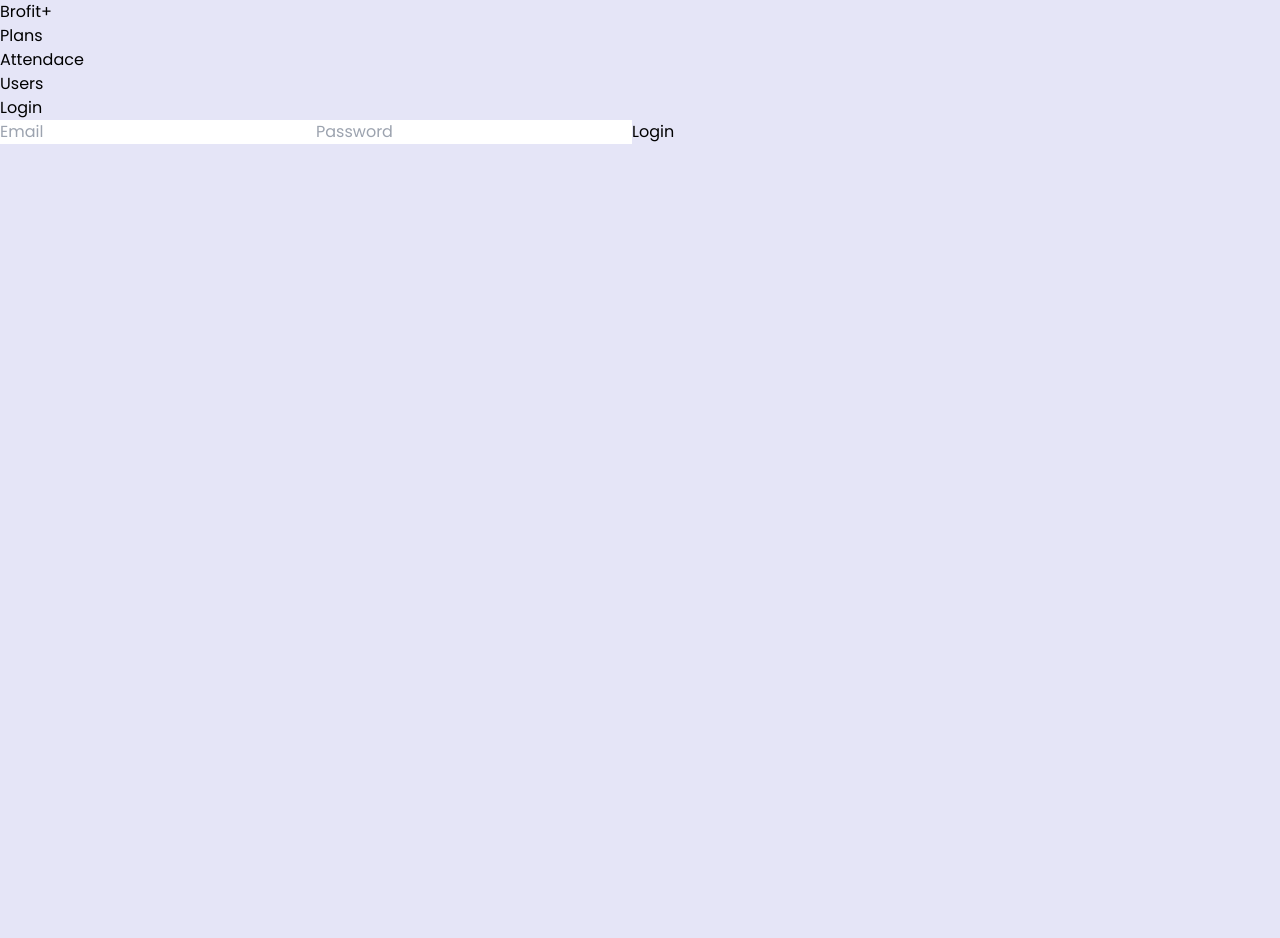
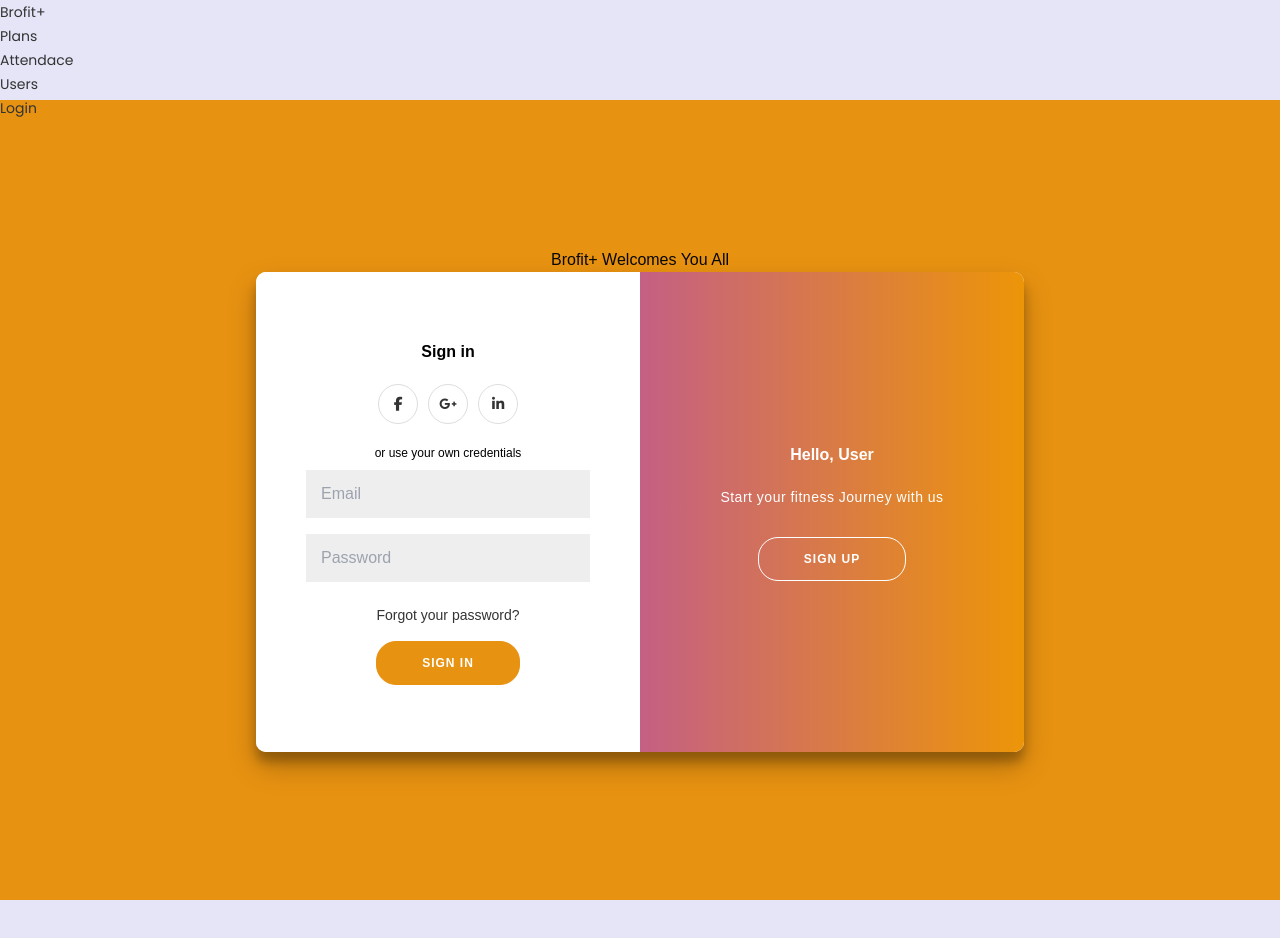
Before and after one commit to Shivam-Negi/BroFit, a React (Vite) app in the folder client/: page /login in a window 1280 px wide. Shown: the top 938 px of the page. Before the commit the page ends 800 px from the top, so only its background shows below. Built offline with nearby package versions, Linux system fonts and the light colour scheme.

Commit message:
changes done to login.jsx , index.css , index.html

```diff
--- a/client/index.html
+++ b/client/index.html
@@ -4,10 +4,17 @@
     <meta charset="UTF-8" />
     <link rel="icon" type="image/svg+xml" href="/vite.svg" />
     <meta name="viewport" content="width=device-width, initial-scale=1.0" />
+    <link rel="preconnect" href="https://fonts.googleapis.com">
+
+
     <title>Vite + React</title>
   </head>
   <body>
     <div id="root"></div>
     <script type="module" src="/src/main.jsx"></script>
+    <script
+      src="https://kit.fontawesome.com/99b9ce2976.js"
+      crossorigin="anonymous"></script>
+
   </body>
 </html>
--- a/client/src/index.css
+++ b/client/src/index.css
@@ -9,3 +9,231 @@ body {
   color: #000000;
   font-family: 'Poppins', sans-serif;
 }
+
+* {
+  box-sizing: border-box;
+}
+
+.hbody {
+  background: #e89211;
+  display: flex;
+  justify-content: center;
+  align-items: center;
+  flex-direction: column;
+  font-family: 'Montserrat', sans-serif;
+  height: 100vh;
+  margin: -20px 0 50px;
+}
+
+h1 {
+  font-weight: bold;
+  margin: 0;
+}
+
+h2 {
+  text-align: center;
+  color: rgb(9, 9, 9);
+}
+
+p {
+  font-size: 14px;
+  font-weight: 100;
+  line-height: 20px;
+  letter-spacing: 0.5px;
+  margin: 20px 0 30px;
+}
+
+span {
+  font-size: 12px;
+}
+
+a {
+  color: #333;
+  font-size: 14px;
+  text-decoration: none;
+  margin: 15px 0;
+}
+
+button {
+  border-radius: 20px;
+  border: 1px solid #e89211;
+  background-color: #e89211;
+  color: #ffffff;
+  font-size: 12px;
+  font-weight: bold;
+  padding: 12px 45px;
+  letter-spacing: 1px;
+  text-transform: uppercase;
+  transition: transform 80ms ease-in;
+}
+
+button:active {
+  transform: scale(0.95);
+}
+
+button:focus {
+  outline: none;
+}
+
+button.ghost {
+  background-color: transparent;
+  border-color: #ffffff;
+}
+
+form {
+  background-color: #ffffff;
+  display: flex;
+  align-items: center;
+  justify-content: center;
+  flex-direction: column;
+  padding: 0 50px;
+  height: 100%;
+  text-align: center;
+}
+
+input {
+  background-color: #eee;
+  border: none;
+  padding: 12px 15px;
+  margin: 8px 0;
+  width: 100%;
+}
+
+.main-container {
+  background-color: #fff;
+  border-radius: 10px;
+  box-shadow: 0 14px 28px rgba(0, 0, 0, 0.25),
+    0 10px 10px rgba(0, 0, 0, 0.22);
+  position: relative;
+  overflow: hidden;
+  width: 768px;
+  max-width: 100%;
+  min-height: 480px;
+}
+
+.form-main-container {
+  position: absolute;
+  top: 0;
+  height: 100%;
+  transition: all 0.6s ease-in-out;
+}
+
+.sign-in-main-container {
+  left: 0;
+  width: 50%;
+  z-index: 2;
+}
+
+.main-container.right-panel-active .sign-in-main-container {
+  transform: translateX(100%);
+}
+
+.sign-up-main-container {
+  left: 0;
+  width: 50%;
+  opacity: 0;
+  z-index: 1;
+}
+
+.main-container.right-panel-active .sign-up-main-container {
+  transform: translateX(100%);
+  opacity: 1;
+  z-index: 5;
+  animation: show 0.6s;
+}
+
+@keyframes show {
+  0%,
+  49.99% {
+    opacity: 0;
+    z-index: 1;
+  }
+
+  50%,
+  100% {
+    opacity: 1;
+    z-index: 5;
+  }
+}
+
+.layerup-main-container {
+  position: absolute;
+  top: 0;
+  left: 50%;
+  width: 50%;
+  height: 100%;
+  overflow: hidden;
+  transition: transform 0.6s ease-in-out;
+  z-index: 100;
+}
+
+.main-container.right-panel-active .layerup-main-container {
+  transform: translateX(-100%);
+}
+
+.layerup {
+  background: #ff416c;
+  background: -webkit-linear-gradient(to right, #9c2bff, #5141ff);
+  background: linear-gradient(to right, #9c2bff, #ed9508);
+  background-repeat: no-repeat;
+  background-size: cover;
+  background-position: 0 0;
+  color: #ffffff;
+  position: relative;
+  left: -100%;
+  height: 100%;
+  width: 200%;
+  transform: translateX(0);
+  transition: transform 0.6s ease-in-out;
+}
+
+.main-container.right-panel-active .layerup {
+  transform: translateX(50%);
+}
+
+.layerup-panel {
+  position: absolute;
+  display: flex;
+  align-items: center;
+  justify-content: center;
+  flex-direction: column;
+  padding: 0 40px;
+  text-align: center;
+  top: 0;
+  height: 100%;
+  width: 50%;
+  transform: translateX(0);
+  transition: transform 0.6s ease-in-out;
+}
+
+.layerup-left {
+  transform: translateX(-20%);
+}
+
+.main-container.right-panel-active .layerup-left {
+  transform: translateX(0);
+}
+
+.layerup-right {
+  right: 0;
+  transform: translateX(0);
+}
+
+.main-container.right-panel-active .layerup-right {
+  transform: translateX(20%);
+}
+
+.public-main-container {
+  margin: 20px 0;
+}
+
+.public-main-container a {
+  border: 1px solid #dddddd;
+  border-radius: 50%;
+  display: inline-flex;
+  justify-content: center;
+  align-items: center;
+  margin: 0 5px;
+  height: 40px;
+  width: 40px;
+}
--- a/client/src/pages/login.jsx
+++ b/client/src/pages/login.jsx
@@ -1,53 +1,57 @@
-import { useState } from 'react';
+import React, { useState } from 'react';
 
 export default function Login() {
-  const [data, setData] = useState({ email: '', password: '' });
+  const [isSignUpActive, setIsSignUpActive] = useState(false);
 
-  const loginUser = async (e) => {
-    e.preventDefault();
+  const handleSignUpClick = () => {
+    setIsSignUpActive(true);
+  };
 
-    try {
-      const response = await fetch('http://localhost:7000/api/v1/user/signin', {
-        method: 'POST',
-        headers: {
-          'Content-Type': 'application/json',
-        },
-        body: JSON.stringify({
-          email: data.email,
-          password: data.password,
-        }),
-      });
-
-      if (!response.ok) {
-        throw new Error('Failed to login');
-      }
-
-      const responseData = await response.json();
-      console.log(responseData);
-    } catch (error) {
-      console.error(error);
-    }
+  const handleSignInClick = () => {
+    setIsSignUpActive(false);
   };
 
   return (
-    <div>
-      <form onSubmit={loginUser}>
-        <input
-          type="email"
-          name="email"
-          placeholder="Email"
-          value={data.email}
-          onChange={(e) => setData({ ...data, email: e.target.value })}
-        />
-        <input
-          type="password"
-          name="password"
-          placeholder="Password"
-          value={data.password}
-          onChange={(e) => setData({ ...data, password: e.target.value })}
-        />
-        <button type="submit">Login</button>
-      </form>
+    <div className='hbody'>
+      <h2>Brofit+ Welcomes You All</h2>
+      <div className={`main-container ${isSignUpActive ? 'right-panel-active' : ''}`} id="main-container">
+        <div className={`form-main-container ${isSignUpActive ? 'sign-up-main-container' : 'sign-in-main-container'}`}>
+          <form>
+            <h1>{isSignUpActive ? 'Create Account' : 'Sign in'}</h1>
+            <div className="public-main-container">
+              <a href="#" className="public"><i className="fab fa-facebook-f"></i></a>
+              <a href="#" className="public"><i className="fab fa-google-plus-g"></i></a>
+              <a href="#" className="public"><i className="fab fa-linkedin-in"></i></a>
+            </div>
+            <span>{isSignUpActive ? 'or use your own email' : 'or use your own credentials'}</span>
+            {isSignUpActive && <input type="text" name="name" placeholder="Name" />}
+            <input type="email" name="email" placeholder="Email" />
+            <input type="password" name="password" placeholder="Password" />
+            {isSignUpActive ? (
+              <button type="submit">Sign Up</button>
+            ) : (
+              <>
+                <a href="#">Forgot your password?</a>
+                <button>Sign In</button>
+              </>
+            )}
+          </form>
+        </div>
+        <div className="layerup-main-container">
+          <div className="layerup">
+            <div className="layerup-panel layerup-left">
+              <h1>Welcome Back!</h1>
+              <p>To stay tuned towards fitness please enter your credentials</p>
+              <button className="ghost" onClick={handleSignInClick}>Sign In</button>
+            </div>
+            <div className="layerup-panel layerup-right">
+              <h1>Hello, User</h1>
+              <p>Start your fitness Journey with us</p>
+              <button className="ghost" onClick={handleSignUpClick}>Sign Up</button>
+            </div>
+          </div>
+        </div>
+      </div>
     </div>
   );
 }
```
